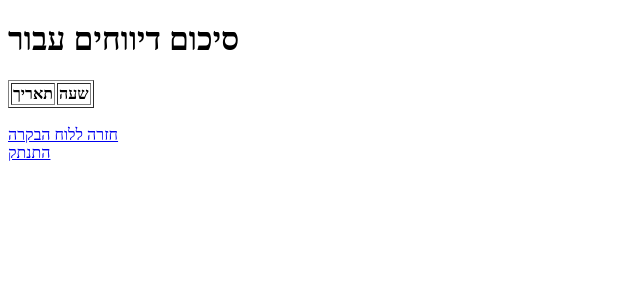
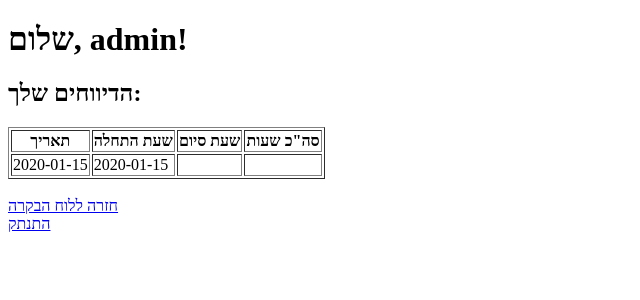
Before and after one commit to Yoad200/worktime-system, a Flask app: page /summary in a window 1280 px wide. Shown: the top 300 px of the page, without its empty margins (0-640 px from the left). Run offline with Flask 3, Linux system fonts and the light colour scheme; a user stored in the database is signed in; tables that the repository leaves empty hold one stand-in row (values such as "Sample post"); lists and menus that the app fills with data are empty.

Commit message:
Update summary.html

```diff
--- a/templates/summary.html
+++ b/templates/summary.html
@@ -1,23 +1,34 @@
 <!DOCTYPE html>
-<html>
+<html lang="he">
 <head>
-    <meta charset="utf-8">
-    <title>סיכום דיווחים</title>
+    <meta charset="UTF-8">
+    <title>הדיווחים שלי</title>
 </head>
 <body>
-    <h1>סיכום דיווחים עבור {{ username }}</h1>
+    <h1>שלום, {{ name }}!</h1>
+    <h2>הדיווחים שלך:</h2>
+
+    {% if logs %}
         <table border="1">
             <tr>
                 <th>תאריך</th>
-            <th>שעה</th>
+                <th>שעת התחלה</th>
+                <th>שעת סיום</th>
+                <th>סה"כ שעות</th>
             </tr>
-        {% for record in records %}
+            {% for log in logs %}
                 <tr>
-            <td>{{ record[0] }}</td>
-            <td>{{ record[1] }}</td>
+                    <td>{{ log.date }}</td>
+                    <td>{{ log.start_time }}</td>
+                    <td>{{ log.end_time }}</td>
+                    <td>{{ log.total_hours }}</td>
                 </tr>
             {% endfor %}
         </table>
+    {% else %}
+        <p>לא נמצאו דיווחים.</p>
+    {% endif %}
+
     <br>
     <a href="/dashboard">חזרה ללוח הבקרה</a>
     <br>
```
Lines whose indentation alone changed are shown as unchanged.
